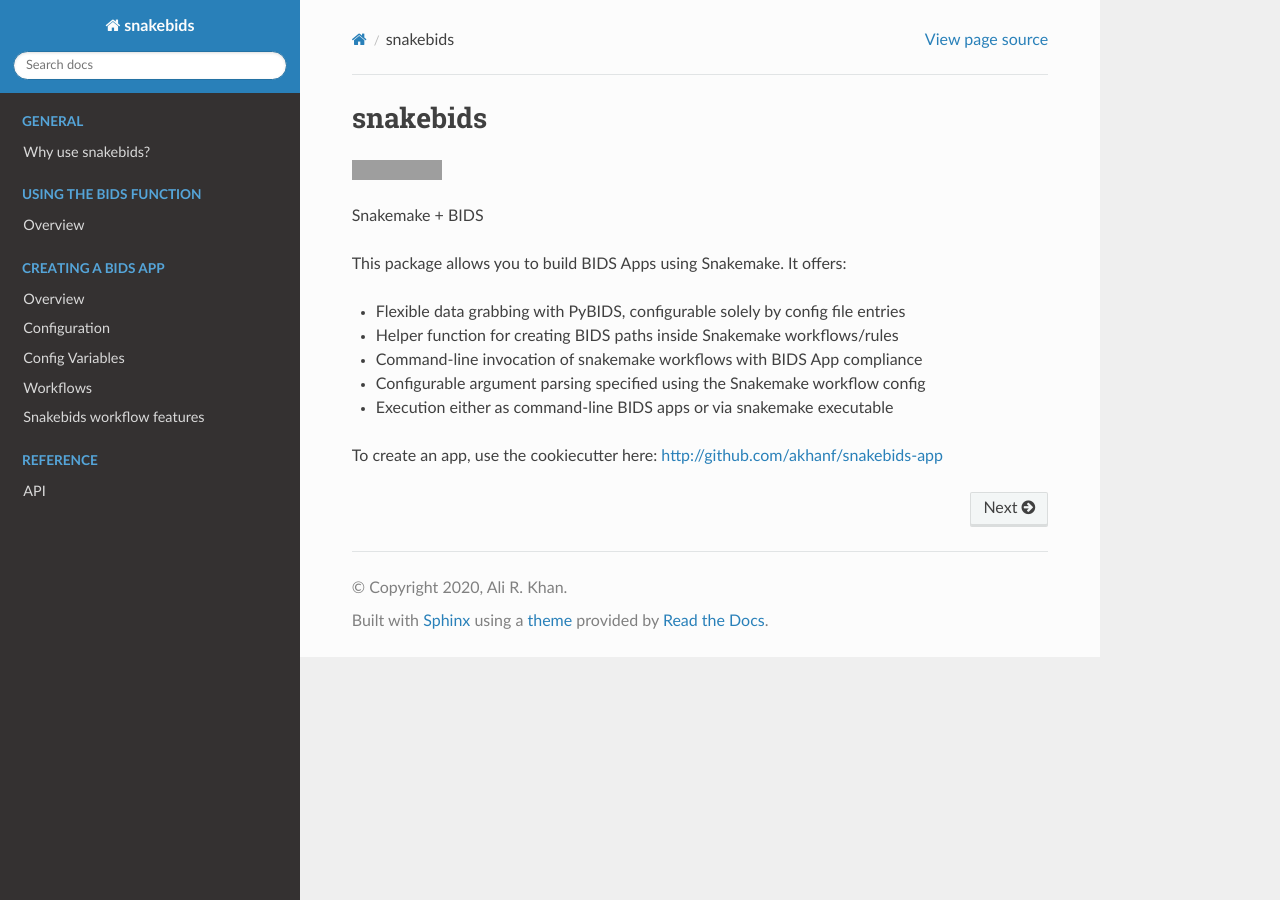
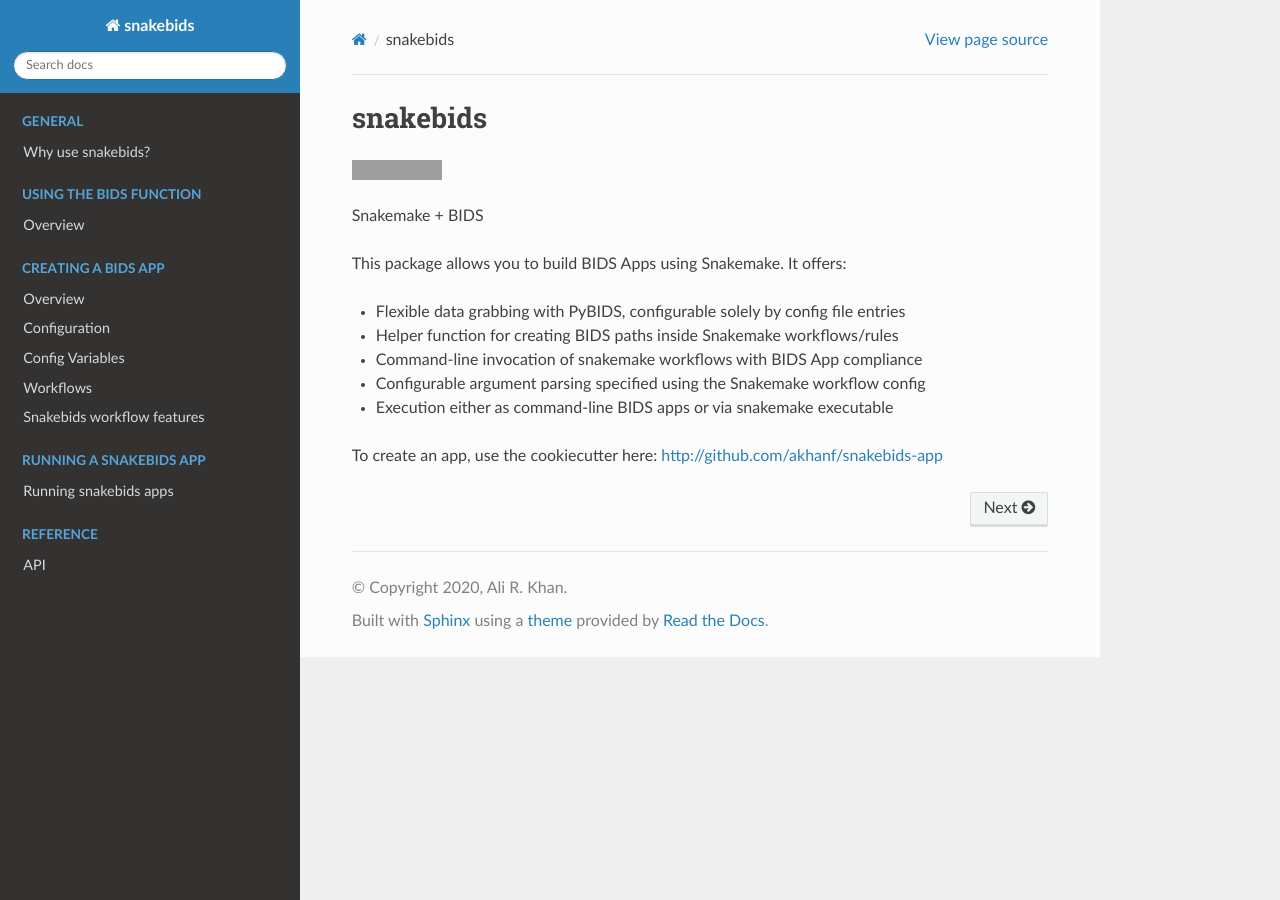
Before and after one commit to khanlab/snakebids, a Sphinx documentation site: the page built from docs/index.rst, in a window 1280 px wide. Built offline with Sphinx 7.4.7 and the Read the Docs theme 2.0.0, drawn with Linux system fonts in a browser that asks for light colours; grey boxes are pictures that could not be loaded.

Commit message:
Add docs for running snakebids apps

```diff
--- a/docs/index.rst
+++ b/docs/index.rst
@@ -37,6 +37,14 @@
   bids_app/workflow
 
 .. toctree::
+  :caption: Running a snakebids app
+  :name: running_snakebids
+  :hidden:
+  :maxdepth: 1
+
+  running_snakebids/overview
+
+.. toctree::
   :caption: Reference
   :hidden:
   :maxdepth: 1
```
Also changed, not shown: docs/running_snakebids/overview.rst (added, +11 -0 lines).
